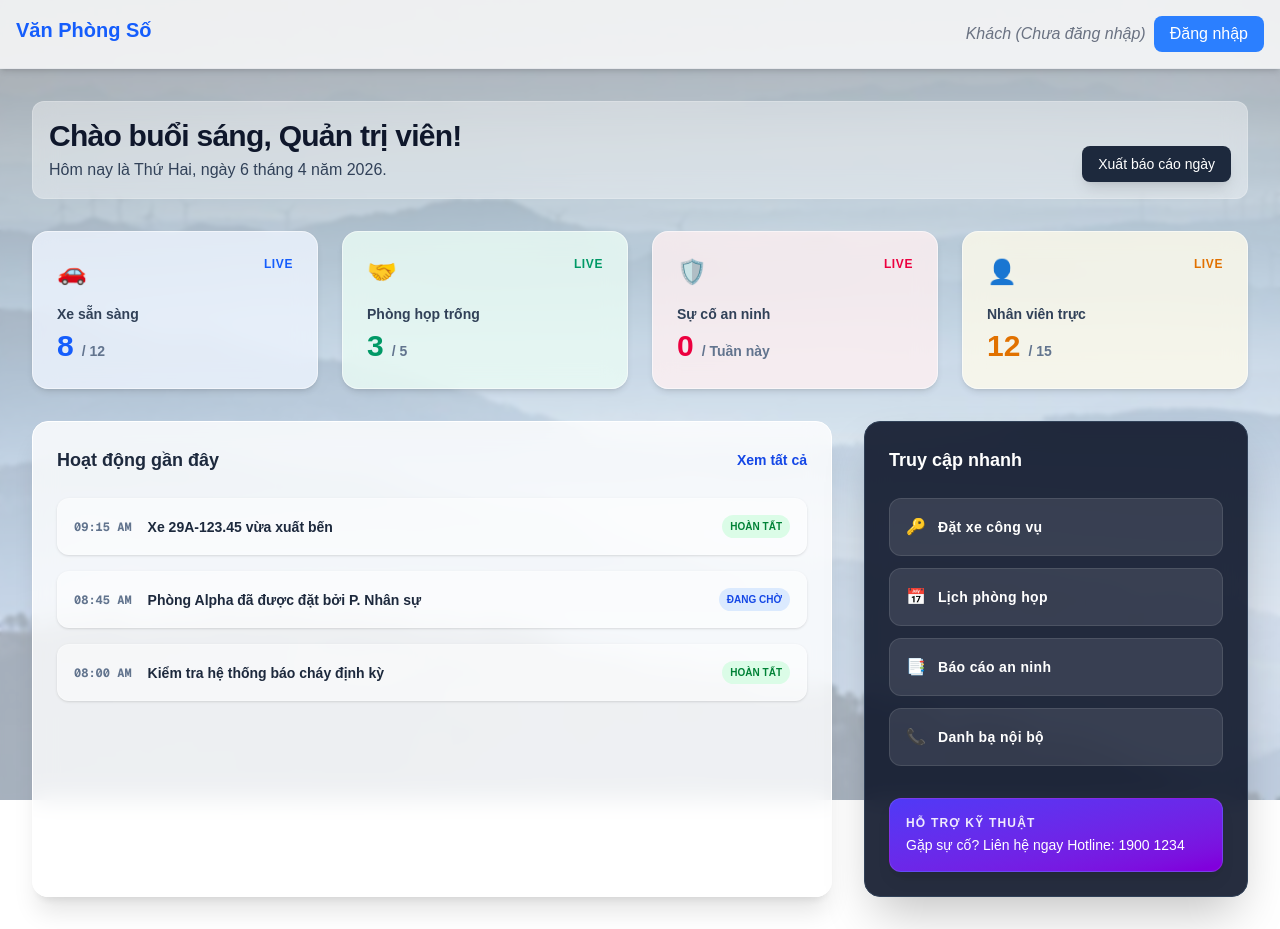
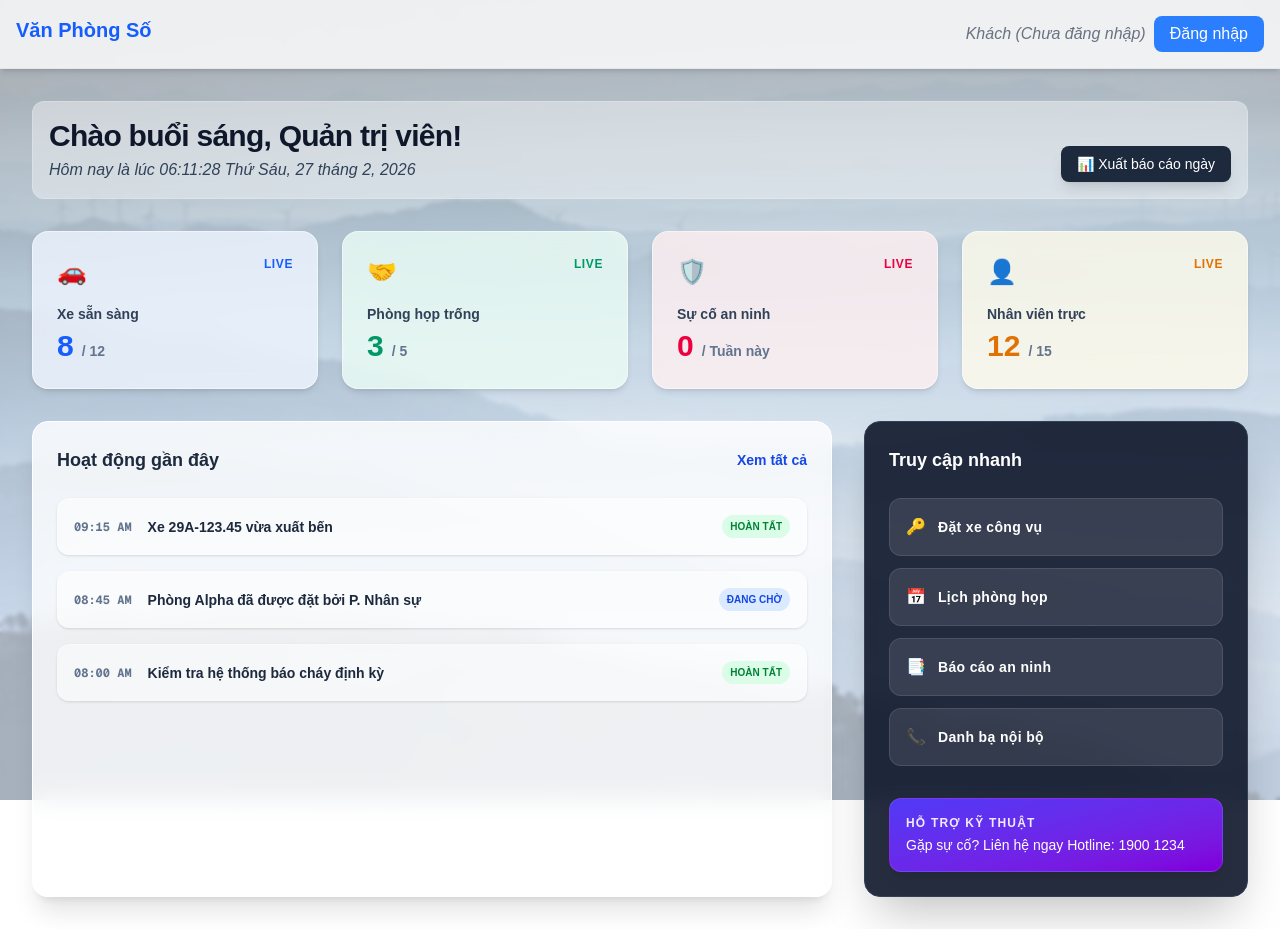
Before and after one commit to quyendc21v7n556/van-phong-so, a Next.js app: page / in a window 1280 px wide. Built offline with nearby package versions, Linux system fonts and the light colour scheme; no server answers.

Commit message:
Fix unexpected any in PDF export

```diff
--- a/app/api/auth/[...nextauth]/route.ts
+++ b/app/api/auth/[...nextauth]/route.ts
@@ -10,16 +10,37 @@ const handler = NextAuth({
         password: { label: "Mật khẩu", type: "password" }
       },
       async authorize(credentials) {
+        // Kiểm tra đúng tài khoản admin/123456
         if (credentials?.username === "admin" && credentials?.password === "123456") {
-          return { id: "1", name: "Quản trị viên", email: "admin@vanphongso.com" };
+          return {
+            id: "1",
+            name: "Quản trị viên",
+            email: "admin@vanphongso.com"
+          };
         }
         return null;
       }
     })
   ],
+  // THÊM PHẦN NÀY ĐỂ QUẢN LÝ SESSION TỐT HƠN
+  callbacks: {
+    async jwt({ token, user }) {
+      if (user) token.id = user.id;
+      return token;
+    },
+    async session({ session, token }) {
+      if (session.user) session.user.id = token.id;
+      return session;
+    }
+  },
   pages: {
-    signIn: '/login', // Đường dẫn trang đăng nhập của bạn
-  }
+    signIn: '/login',
+  },
+  // Nhớ thêm Secret (có thể để bất kỳ chuỗi nào trong lúc dev)
+  secret: process.env.NEXTAUTH_SECRET || "chuoi-bi-mat-cua-quyen",
+  session: {
+    strategy: "jwt",
+  },
 });
 
 export { handler as GET, handler as POST };
--- a/app/page.tsx
+++ b/app/page.tsx
@@ -2,7 +2,17 @@
 
 import React from "react";
 import Image from "next/image";
+import RealTimeDate from "@/components/RealTimeDate";
+import jsPDF from "jspdf";
+import "jspdf-autotable";
+import { UserOptions } from "jspdf-autotable";
 
+interface jsPDFWithPlugin extends jsPDF {
+  autoTable: (options: UserOptions) => jsPDF;
+  lastAutoTable: {
+    finalY: number;
+  };
+}
 export default function Dashboard() {
   const summaryCards = [
     {
@@ -57,6 +67,50 @@ export default function Dashboard() {
     },
   ];
 
+  // Hàm xử lý xuất PDF
+  const handleExportPDF = () => {
+    // Ép kiểu doc sang giao diện đã có autoTable
+    const doc = new jsPDF() as jsPDFWithPlugin;
+    const now = new Date().toLocaleString("vi-VN");
+
+    doc.setFontSize(18);
+    doc.text("BAO CAO HOAT DONG - VAN PHONG SO", 14, 20);
+
+    doc.setFontSize(11);
+    doc.text(`Ngay xuat: ${now}`, 14, 30);
+
+    doc.text("1. Thong ke nhanh:", 14, 45);
+    const summaryData = summaryCards.map((card) => [
+      card.title,
+      `${card.count} / ${card.total}`,
+    ]);
+
+    // Gọi trực tiếp, không dùng (doc as any) nữa
+    doc.autoTable({
+      startY: 50,
+      head: [["Hang muc", "So luong"]],
+      body: summaryData,
+      theme: "grid",
+    });
+
+    const finalY = doc.lastAutoTable.finalY + 10;
+    doc.text("2. Cac hoat dong gan day:", 14, finalY);
+    const activityData = recentActivities.map((act) => [
+      act.time,
+      act.task,
+      act.status,
+    ]);
+
+    doc.autoTable({
+      startY: finalY + 5,
+      head: [["Thoi gian", "Cong viec", "Trang thai"]],
+      body: activityData,
+      headStyles: { fillColor: [51, 65, 85] },
+    });
+
+    doc.save(`Bao_cao_Van_Phong_So_${new Date().toLocaleDateString()}.pdf`);
+  };
+
   return (
     <div className="relative min-h-screen w-full p-4 md:p-8">
       <div className="fixed inset-0 -z-10">
@@ -67,7 +121,6 @@ export default function Dashboard() {
           priority
           className="object-cover"
         />
-
         <div className="absolute inset-0 bg-white/60 backdrop-blur-[2px]"></div>
       </div>
 
@@ -77,12 +130,13 @@ export default function Dashboard() {
             <h1 className="text-3xl font-extrabold text-slate-900 tracking-tight">
               Chào buổi sáng, Quản trị viên!
             </h1>
-            <p className="text-slate-700 mt-1 font-medium">
-              Hôm nay là Thứ Hai, ngày 6 tháng 4 năm 2026.
-            </p>
+            <RealTimeDate />
           </div>
-          <button className="bg-slate-800 text-white px-4 py-2 rounded-lg text-sm font-medium hover:bg-slate-700 transition-all shadow-lg">
-            Xuất báo cáo ngày
+          <button
+            onClick={handleExportPDF}
+            className="bg-slate-800 text-white px-4 py-2 rounded-lg text-sm font-medium hover:bg-slate-700 transition-all shadow-lg active:scale-95"
+          >
+            📊 Xuất báo cáo ngày
           </button>
         </div>
 
@@ -117,7 +171,6 @@ export default function Dashboard() {
           ))}
         </div>
 
-        {/* Khu vực nội dung chính */}
         <div className="grid grid-cols-1 lg:grid-cols-3 gap-8">
           <div className="lg:col-span-2 bg-white/80 backdrop-blur-md rounded-2xl border border-white shadow-xl p-6">
             <div className="flex justify-between items-center mb-6">
--- /dev/null
+++ b/components/RealTimeDate.jsx
@@ -0,0 +1,33 @@
+'use client';
+import { useState, useEffect } from 'react';
+
+export default function RealTimeDate() {
+  const [time, setTime] = useState(new Date());
+
+  useEffect(() => {
+    const timer = setInterval(() => {
+      setTime(new Date());
+    }, 1000);
+
+    return () => clearInterval(timer);
+  }, []);
+
+  const formatTime = (date) => {
+    const options = {
+      weekday: 'long',
+      year: 'numeric',
+      month: 'long',
+      day: 'numeric',
+      hour: '2-digit',
+      minute: '2-digit',
+      second: '2-digit'
+    };
+    return date.toLocaleDateString('vi-VN', options);
+  };
+
+  return (
+    <p className="text-slate-700 mt-1 font-medium italic">
+      Hôm nay là {formatTime(time)}
+    </p>
+  );
+}
--- /dev/null
+++ b/next-auth.d.ts
@@ -0,0 +1,28 @@
+import NextAuth, { DefaultSession } from "next-auth";
+
+declare module "next-auth" {
+  /**
+   * Mở rộng interface Session để có thêm thuộc tính id
+   */
+  interface Session {
+    user: {
+      id: string;
+    } & DefaultSession["user"];
+  }
+
+  /**
+   * Mở rộng interface User (dữ liệu trả về từ authorize)
+   */
+  interface User {
+    id: string;
+  }
+}
+
+declare module "next-auth/jwt" {
+  /**
+   * Mở rộng interface JWT để lưu trữ id
+   */
+  interface JWT {
+    id: string;
+  }
+}
--- a/package.json
+++ b/package.json
@@ -11,6 +11,8 @@
   },
   "dependencies": {
     "axios": "^1.13.5",
+    "jspdf": "^4.2.1",
+    "jspdf-autotable": "^5.0.7",
     "next": "16.1.6",
     "next-auth": "^4.24.13",
     "react": "19.2.3",
```
Also changed, not shown: 1 other file (tests, documents, lock files or other folders).
